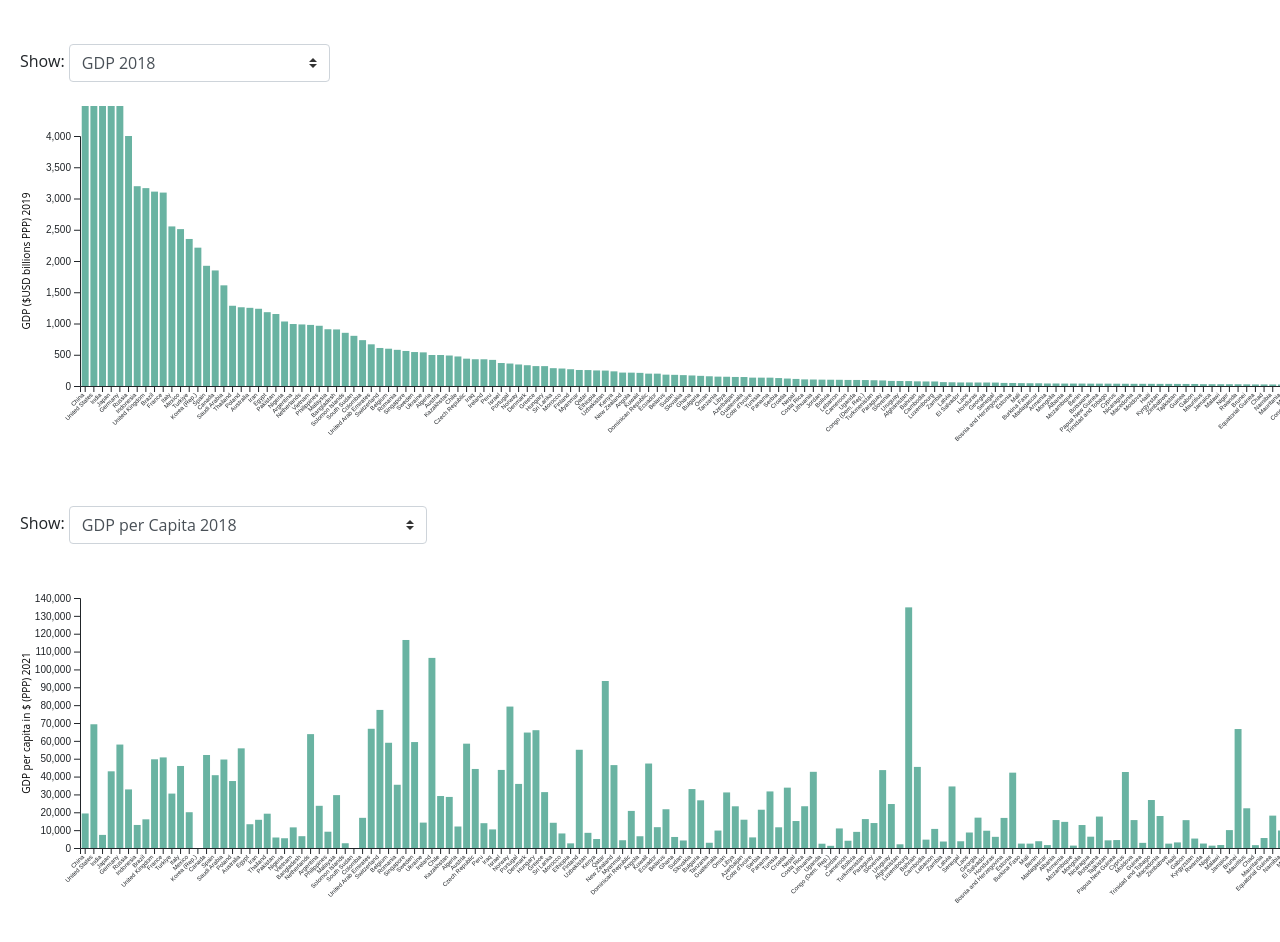
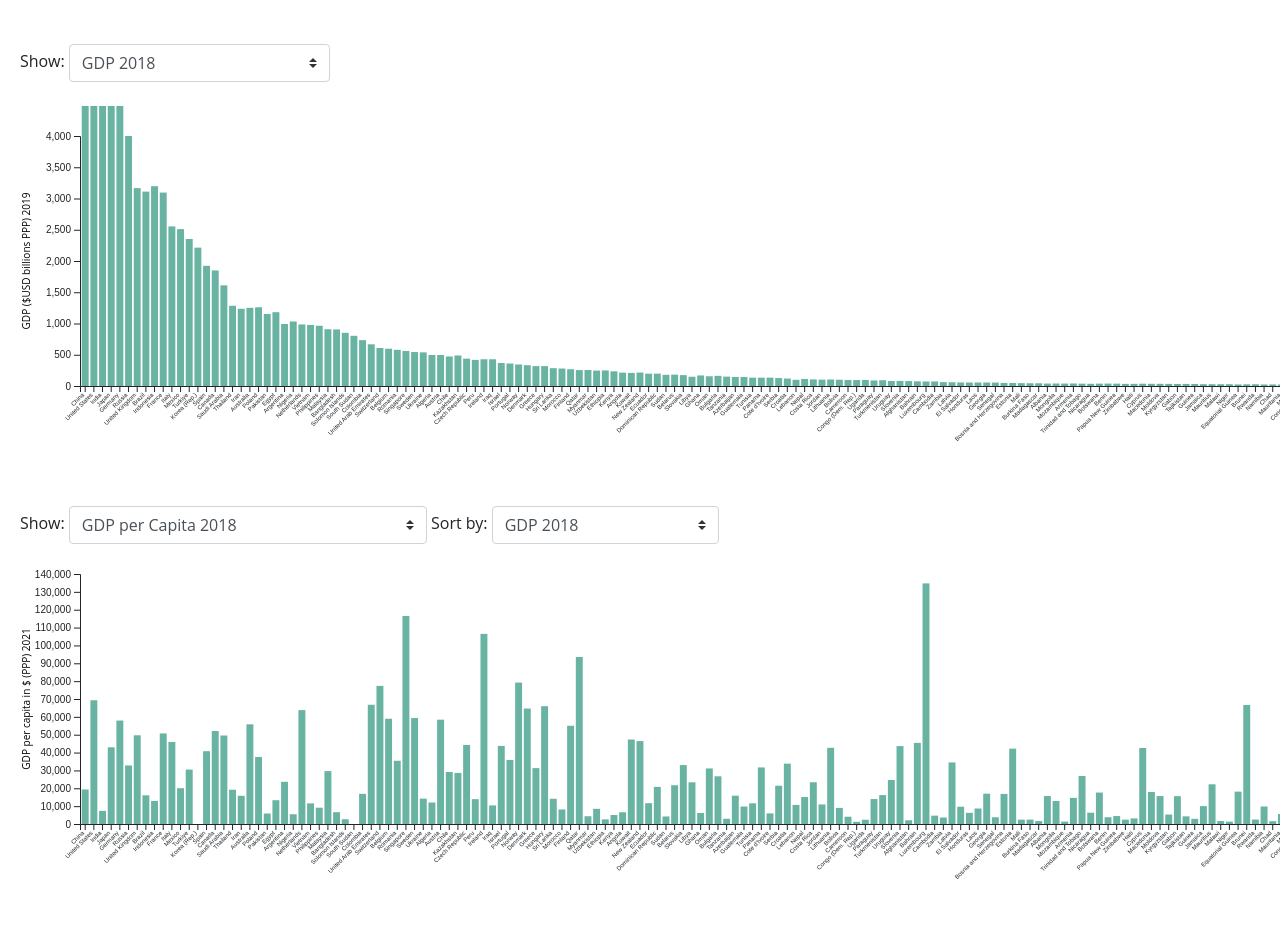
Before and after one commit to anthonykim1/Assignment4, a website: page index.html in a window 1280 px wide. Shown: the top 942 px of the page. After the commit the page ends 920 px from the top, so only its background shows below. Drawn offline with nearby package versions, Linux system fonts and the light colour scheme.

Commit message:
can now choose sorting value

```diff
--- a/index.html
+++ b/index.html
@@ -38,8 +38,22 @@
                 <option value="health-gdp-cap-2018-stacked">GDP per capita & Health Expenditure 2018</option>
                 <option value="health-gdp-cap-2019-stacked">GDP per capita & Health Expenditure 2019</option>
               </select>
-              <br>
-            <br>
+          <label for="sortingSelect">Sort by: </label>
+            <select class="custom-select" id="categorySelectSorting" onchange="onSortingCategoryChanged()">
+              <option selected value="GDP ($USD billions PPP) 2018">GDP 2018</option>
+              <option value="GDP ($USD billions PPP) 2019">GDP 2019</option>
+              <option value="GDP ($USD billions PPP) 2020">GDP 2020</option>
+              <option value="GDP ($USD billions PPP) 2021">GDP 2021</option>
+              <option value="unemployment (%) 2018">Unemployment 2018</option>
+              <option value="unemployment (%) 2021">Unemployment 2021</option>
+              <option value="GDP per capita in $ (PPP) 2018">GDP per Capita 2018</option>
+              <option value="GDP per capita in $ (PPP) 2019">GDP Per Capita 2019</option>
+              <option value="GDP per capita in $ (PPP) 2020">GDP Per Capita 2020</option>
+              <option value="GDP per capita in $ (PPP) 2021">GDP Per Capita 2021</option>
+              <option value="health expenditure per person ($) 2018">Health Expenditure 2018</option>
+              <option value="health expenditure per person ($) 2019">Health Expenditure 2019</option>
+            </select>
+      <br>
     </div>
 
 </body>
--- a/main.js
+++ b/main.js
@@ -26,7 +26,17 @@ var svg2 = d3.select("#second")
     .attr("transform",
           "translate(" + marginTwo.left + "," + marginTwo.top + ")");
 
+var sortingValue = "GDP ($USD billions PPP) 2018"; // used to determine what the bar chart is sorted on
+
 var stackedExists = false;
+function onSortingCategoryChanged(){
+    var selectElement = document.getElementById("categorySelectSorting");
+    var category = selectElement.value;
+
+    sortingValue = category;
+    onCategoryChanged();
+    onCategoryChangedTwo();
+}
 // Drop down choice updated, fire signal to display the "correct" chart for top chart
 function onCategoryChanged() {
   var select = d3.select('#categorySelect').node();
@@ -62,7 +72,8 @@ d3.csv(nameOfDataset).then(function(dataset) {
   var yearSplitter = tempColumnTitle.split(/(\s+)/).slice(-1);
 
   data.sort(function(a,b) {
-    return d3.descending(+a["GDP ($USD billions PPP) "+yearSplitter], +b["GDP ($USD billions PPP) "+yearSplitter]);
+    console.log(sortingValue);
+    return d3.descending(+a[sortingValue], +b[sortingValue]);
   });
 
   // X axis
```
